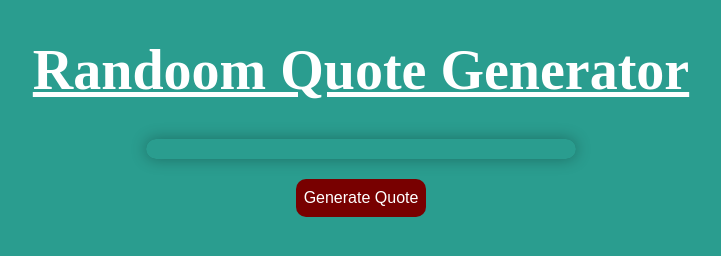
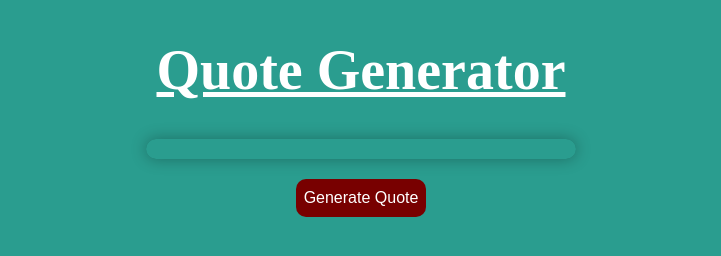
Before and after one commit to ramzyabdul002/quote-generator, a plain HTML site: page index.html in a window 1280 px wide. Shown: the whole page, without its empty margins (279-1000 px from the left). Drawn offline with Linux system fonts and the light colour scheme.

Commit message:
Update index.html

```diff
--- a/index.html
+++ b/index.html
@@ -7,7 +7,7 @@
   <title>Random Quote Generator</title>
 </head>
 <body>
-  <h1>Randoom Quote Generator</h1>
+  <h1>Quote Generator</h1>
 
   <p id="quote"></p>
   <div class="btn">
```
